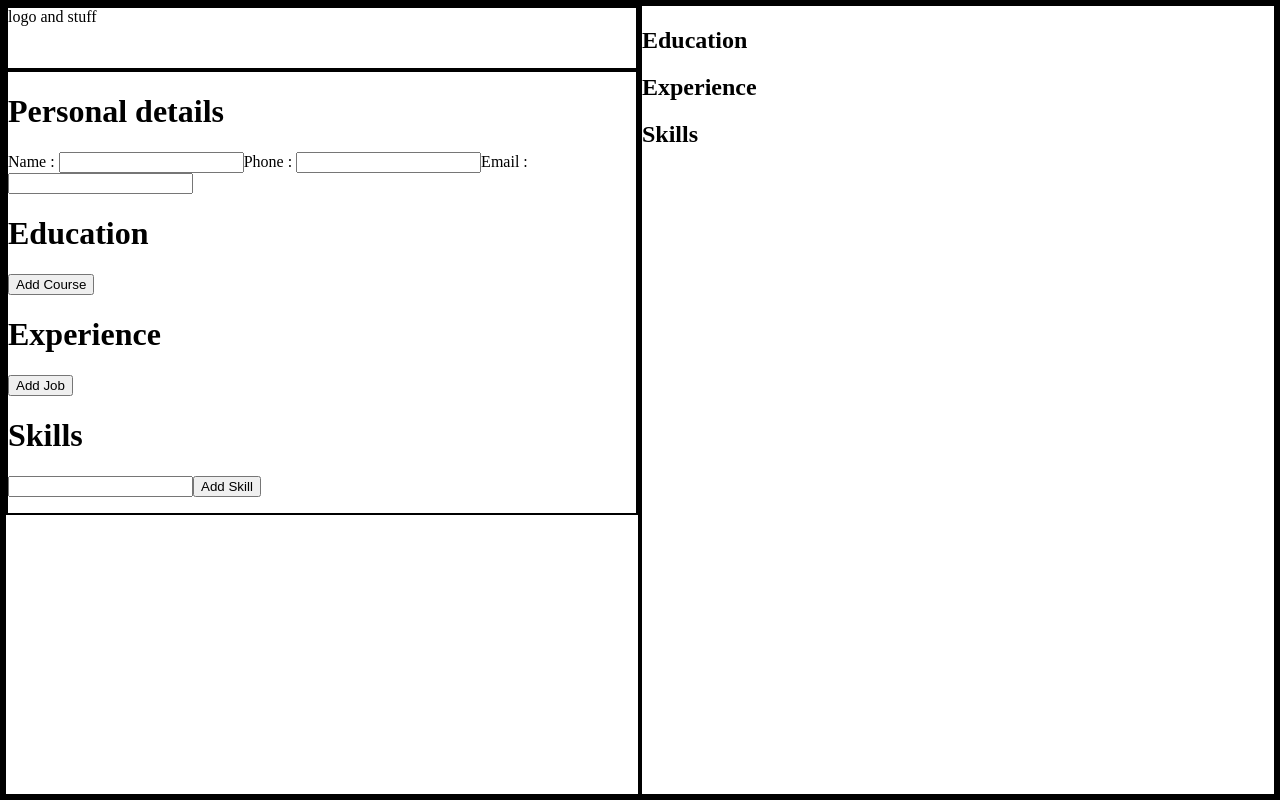
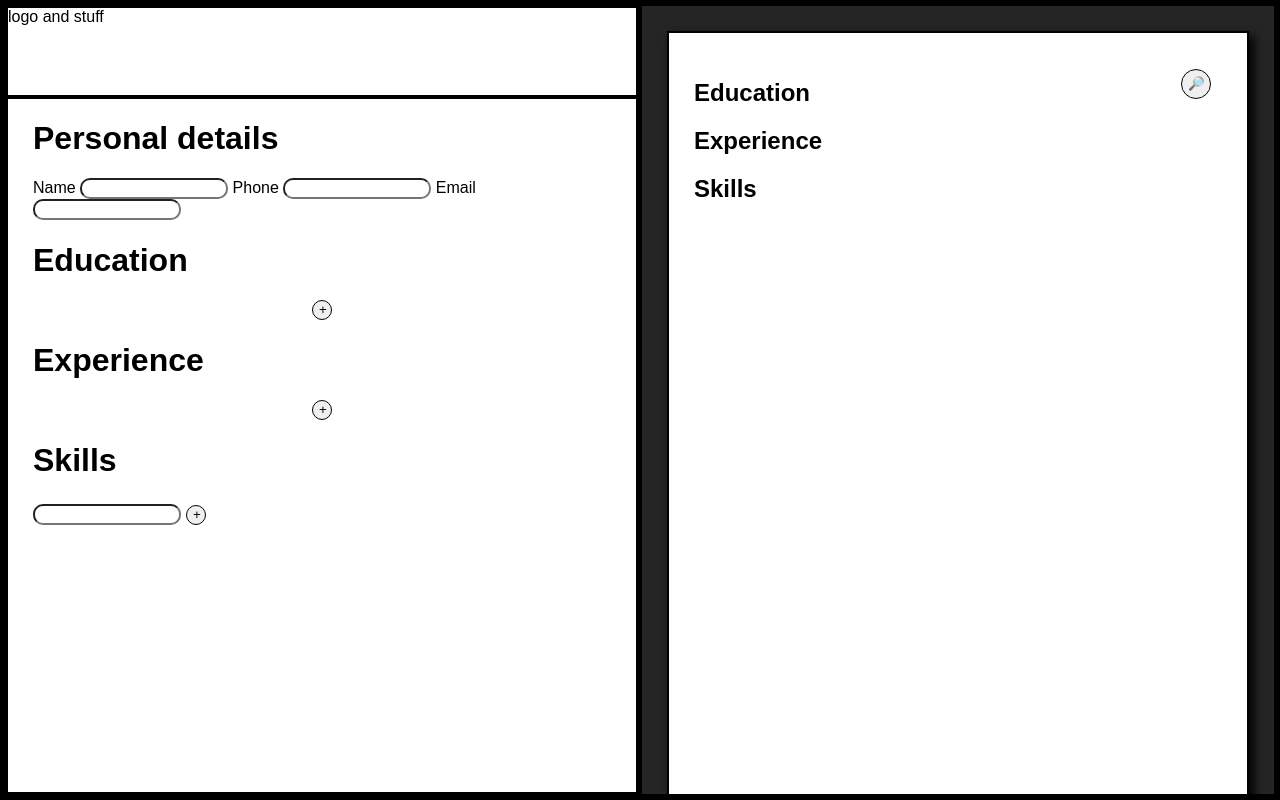
Before and after one commit to unnamed-demon/resume-generator, a React (Vite) app: page / in a window 1280 px wide. Built offline with nearby package versions, Linux system fonts and the light colour scheme.

Commit message:
add zoom button for preview and styling changes

```diff
--- a/src/App.css
+++ b/src/App.css
@@ -0,0 +1,66 @@
+.panes {
+    display: flex;
+    height: 100%;
+    box-sizing: border-box;
+    font-family:sans-serif
+}
+
+.pane {
+    width: 50%;
+}
+
+.header {
+    height: 11.5%;
+}
+
+.form {
+    padding: 0 25px;
+    overflow: auto;
+    height: 88.5%;
+}
+
+input {
+    border-radius: 10px;
+    width: 140px;
+}
+
+button {
+    border-radius: 50%;
+    border: 1px solid black;
+    line-height: 0;
+    margin: 5px;
+}
+
+.form button {
+    height: 20px;
+    width: 20px;
+}
+
+.background button {
+    height: 30px;
+    width: 30px;
+    position: fixed;
+    right: 5%;
+    top: 8%;
+    z-index: 1;
+}
+
+.centered-button {
+    display: block;
+    margin-inline: auto;
+}
+
+.background {
+    background-color: rgb(37, 37, 37);
+    padding: 25px;
+    overflow: auto;
+}
+
+.preview {
+    background-color: white;
+    padding: 25px;
+    height: auto;
+    width: auto;
+    aspect-ratio: 21 / 29.7;
+    box-shadow: 5px 5px 10px black;
+}
--- a/src/components/Course.jsx
+++ b/src/components/Course.jsx
@@ -7,7 +7,7 @@ function Course({ course, setCourses }) {
 
   return (
     <div>
-      <label htmlFor={"courseTitle"+id}>Course Title : </label>
+      <label htmlFor={"courseTitle"+id}>Course Title </label>
       <input
         id={'courseTitle'+id}
         type="text"
@@ -18,7 +18,7 @@ function Course({ course, setCourses }) {
           setCourses((courses) => courses.toSpliced(courses.indexOf(course), 1, { id, fields: newFields }));
         }}
       />
-      <label htmlFor={"institute"+id}>Institute : </label>
+      <label htmlFor={"institute"+id}> Institute </label>
       <input
         id={"institute"+id}
         type="text"
@@ -29,7 +29,7 @@ function Course({ course, setCourses }) {
           setCourses((courses) => courses.toSpliced(courses.indexOf(course), 1, { id, fields: newFields }));
         }}
       />
-      <label htmlFor={"duration"+id}>Duration : </label>
+      <label htmlFor={"duration"+id}> Duration </label>
       <input
         id={"duration"+id}
         type="text"
@@ -40,7 +40,7 @@ function Course({ course, setCourses }) {
           setCourses((courses) => courses.toSpliced(courses.indexOf(course), 1, { id, fields: newFields }));
         }}
       />
-      <button onClick={() => setCourses((courses) => courses.filter((item) => item.id !== id))}>delete</button>
+      <button onClick={() => setCourses((courses) => courses.filter((item) => item.id !== id))}>-</button>
     </div>
   )
 }
--- a/src/components/Job.jsx
+++ b/src/components/Job.jsx
@@ -7,7 +7,7 @@ function Job({ job, setJobs }) {
 
   return (
     <div>
-      <label htmlFor={"position"+id}>Position : </label>
+      <label htmlFor={"position"+id}>Position </label>
       <input
         id={'position'+id}
         type="text"
@@ -18,7 +18,7 @@ function Job({ job, setJobs }) {
           setJobs((jobs) => jobs.toSpliced(jobs.indexOf(job), 1, {id, fields: newFields}));
         }}
       />
-      <label htmlFor={"company"+id}>Company : </label>
+      <label htmlFor={"company"+id}> Company </label>
       <input
         id={"company"+id}
         type="text"
@@ -29,7 +29,7 @@ function Job({ job, setJobs }) {
           setJobs((jobs) => jobs.toSpliced(jobs.indexOf(job), 1, {id, fields: newFields}));
         }}
       />
-      <label htmlFor={"duration"+id}>Duration : </label>
+      <label htmlFor={"duration"+id}> Duration </label>
       <input
         id={"duration"+id}
         type="text"
@@ -40,7 +40,7 @@ function Job({ job, setJobs }) {
           setJobs((jobs) => jobs.toSpliced(jobs.indexOf(job), 1, {id, fields: newFields}));
         }}
       />
-      <button onClick={() => setJobs((jobs) => jobs.filter((item) => item.id !== id))}>delete</button>
+      <button onClick={() => setJobs((jobs) => jobs.filter((item) => item.id !== id))}>-</button>
     </div>
   )
 }
--- a/src/components/LeftPane.jsx
+++ b/src/components/LeftPane.jsx
@@ -11,7 +11,7 @@ function LeftPane({ newKey, setNewKey, person, setPerson, courses, setCourses, j
       <div className='header'>logo and stuff</div>
       <div className='form'>
         <h1>Personal details</h1>
-        <label htmlFor="name">Name : </label>
+        <label htmlFor="name">Name </label>
         <input
           id='name'
           type="text"
@@ -20,7 +20,7 @@ function LeftPane({ newKey, setNewKey, person, setPerson, courses, setCourses, j
             (e) => setPerson((person) => ({...person, name:e.target.value}))
           }
         />
-        <label htmlFor="phone">Phone : </label>
+        <label htmlFor="phone"> Phone </label>
         <input
           id="phone"
           type="text"
@@ -29,7 +29,7 @@ function LeftPane({ newKey, setNewKey, person, setPerson, courses, setCourses, j
             (e) => setPerson((person) => ({...person, phone:e.target.value}))
           }
         />
-        <label htmlFor="email">Email : </label>
+        <label htmlFor="email"> Email </label>
         <input
           id="email"
           type="text"
@@ -39,21 +39,21 @@ function LeftPane({ newKey, setNewKey, person, setPerson, courses, setCourses, j
           }
         />
         <h1>Education</h1>
+        {
+          courses.map((item) => <Course key={item.id} course={item} setCourses={setCourses} />)
+        }
         <button onClick={() => {
           setCourses((courses) => [...courses, { id: newKey, fields: { courseTitle: '', institute: '', duration: '' } } ]);
           setNewKey((newKey) => newKey + 1);
-        }}>Add Course</button>
+        }} className='centered-button'>+</button>
+        <h1>Experience</h1>
         {
-          courses.map((item) => <Course key={item.id} course={item} setCourses={setCourses} />)
+          jobs.map((item) => <Job key={item.id} job={item} setJobs={setJobs} />)
         }
-        <h1>Experience</h1>
         <button onClick={() => {
           setJobs((jobs) => [...jobs, { id:newKey, fields: { position:'', company:'', duration:'' } }]);
           setNewKey((newKey) => newKey + 1);
-        }}>Add Job</button>
-        {
-          jobs.map((item) => <Job key={item.id} job={item} setJobs={setJobs} />)
-        }
+        }} className='centered-button'>+</button>
         <h1>Skills</h1>
         <input type="text" value={skill} onChange={(e) => setSkill(e.target.value)} />
         <button onClick={() => {
@@ -64,7 +64,7 @@ function LeftPane({ newKey, setNewKey, person, setPerson, courses, setCourses, j
           }]);
           setSkill('');
           setNewKey((newKey) => newKey + 1);
-        }}>Add Skill</button>
+        }}>+</button>
         <ul>
           {
             skills.map((item) => <Skill key={item.id} skill={item} setSkills={setSkills} />)
--- a/src/components/RightPane.jsx
+++ b/src/components/RightPane.jsx
@@ -1,17 +1,31 @@
+import { useState } from 'react';
+
 function RightPane({ person, courses, jobs, skills }) {
-    return (
-      <div className='pane'>
+  const [scale, setScale] = useState(1);
+
+  const toggle = () => {
+    if(scale === 1)
+      setScale(0.65);
+    else
+      setScale(1);
+  }
+
+  return (
+    <div className='pane background'>
+      <button onClick={() => toggle()}>🔎</button>
+      <div className="preview" style={{scale}}>
         <h1>{person.name}</h1>
         <h3>{person.phone}</h3>
         <h3>{person.email}</h3>
         <h2>Education</h2>
-        {courses.map(({ id, fields }) => <div key={id}>Course Title : {fields.courseTitle}Institute : {fields.institute}Duration : {fields.duration}</div>)}
+        {courses.map(({ id, fields }) => <div key={id}>Course Title : {fields.courseTitle} Institute : {fields.institute} Duration : {fields.duration}</div>)}
         <h2>Experience</h2>
-        {jobs.map(({ id, fields }) => <div key={id}>Position : {fields.position}Company : {fields.company}Duration : {fields.duration}</div>)}
+        {jobs.map(({ id, fields }) => <div key={id}>Position : {fields.position} Company : {fields.company} Duration : {fields.duration}</div>)}
         <h2>Skills</h2>
         <ul>{skills.map((skill) => <li>{skill.value}</li>)}</ul>
       </div>
-    )
-  }
+    </div>
+  )
+}
 
-  export default RightPane;
+export default RightPane;
--- a/src/components/Skill.jsx
+++ b/src/components/Skill.jsx
@@ -1,7 +1,7 @@
 function Skill({ skill, setSkills }) {
   return (
     <div>
-      <li>{skill.value}<button onClick={() => setSkills((skills) => skills.filter((item) => item.id !== skill.id))}>delete</button></li>
+      <li>{skill.value + " "}<button onClick={() => setSkills((skills) => skills.filter((item) => item.id !== skill.id))}>-</button></li>
     </div>
   )
 }
--- a/src/index.css
+++ b/src/index.css
@@ -1,6 +1,6 @@
 div {
   border: 2px solid black;
-  /* box-sizing: border-box; */
+  box-sizing: border-box;
 }
 
 html, body, #root {
@@ -14,17 +14,3 @@ html, body, #root {
 body {
   margin: 0;
 }
-
-.panes {
-  display: flex;
-  height: 100%;
-  box-sizing: border-box;
-}
-
-.pane {
-  width: 50%;
-}
-
-.header {
-  height: 60px;
-}
```
